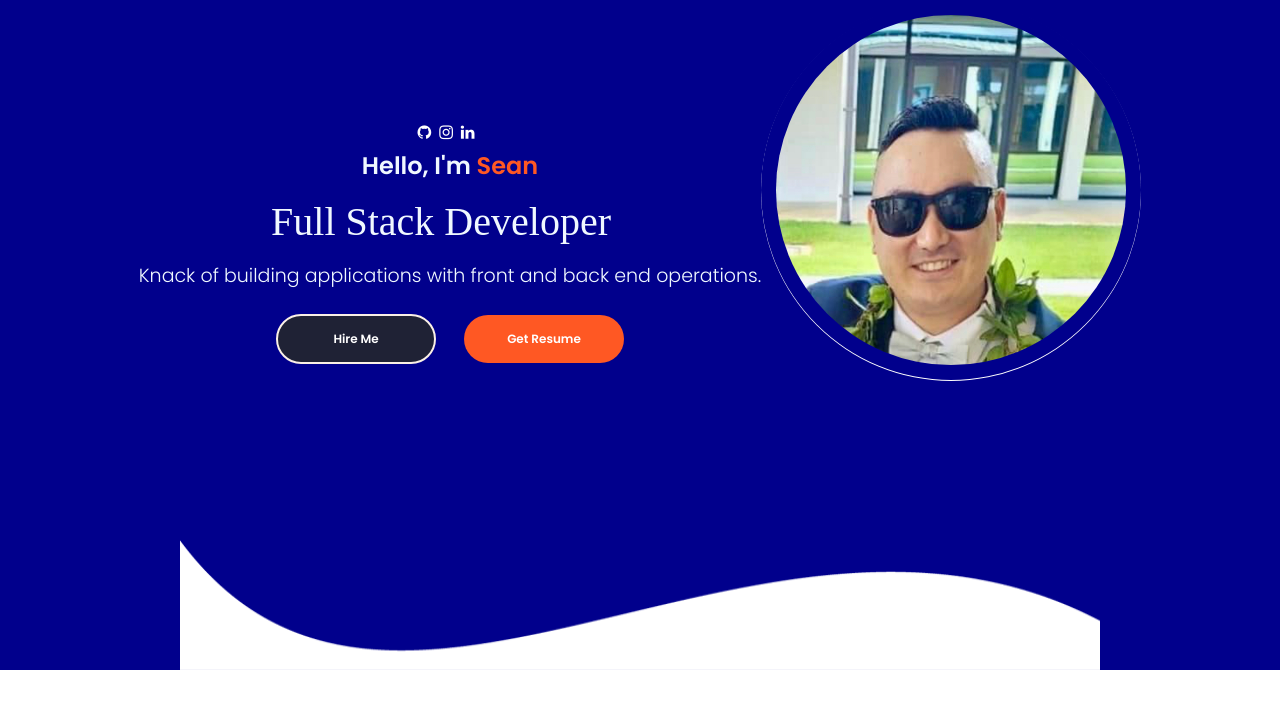
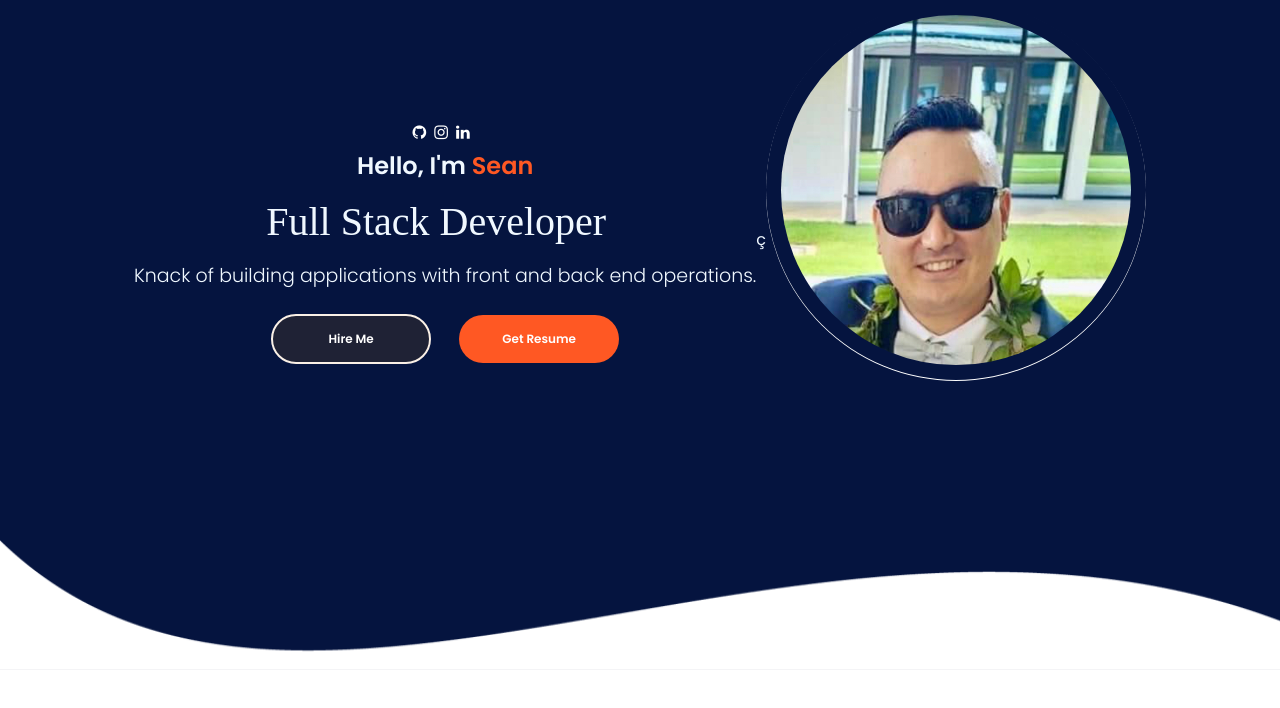
Before and after one commit to seanfitz34/Portfolio, a React (Create React App) app in the folder portfolio/: page / in a window 1280 px wide. Shown: the top 708 px of the page. Built offline with nearby package versions, Linux system fonts and the light colour scheme; a web font is replaced by a local one.

Commit message:
updating starter code

```diff
--- a/portfolio/src/PortfolioContainer/Home/Footer/Footer.css
+++ b/portfolio/src/PortfolioContainer/Home/Footer/Footer.css
@@ -8,7 +8,7 @@
 .footer-parent {
   width: 100%;
   height: 100%;
-  max-width: 920px;
+  max-width: 1920px;
 }
 .footer-parent img {
   max-width: 100%;
--- a/portfolio/src/PortfolioContainer/Home/Footer/Footer.js
+++ b/portfolio/src/PortfolioContainer/Home/Footer/Footer.js
@@ -7,7 +7,7 @@ export default function Footer() {
       <div className="footer-parent">
         <img
           src={require("../../../assets/Home/shape-bg.png")}
-          alt="No internet connection"
+          alt="no internet connection"
         />
       </div>
     </div>
--- a/portfolio/src/PortfolioContainer/Home/Home.js
+++ b/portfolio/src/PortfolioContainer/Home/Home.js
@@ -1,5 +1,5 @@
 import React from "react";
-import Profile from "./Profile";
+import Profile from "./Profile/Profile";
 import Footer from "./Footer/Footer";
 import "./Home.css";
 
--- a/portfolio/src/PortfolioContainer/Home/Profile.css
+++ b/portfolio/src/PortfolioContainer/Home/Profile/Profile.css
@@ -57,7 +57,7 @@
 .profile-picture-background {
   height: 92%;
   width: 92%;
-  background-image: url(../../assets/Home/profilephoto.jpg);
+  background-image: url(../../../assets/Home/profilephoto.jpg);
   background-size: cover;
   border-radius: 50%;
   background-repeat: no-repeat;
--- a/portfolio/src/PortfolioContainer/Home/Profile.js
+++ b/portfolio/src/PortfolioContainer/Home/Profile/Profile.js
@@ -63,7 +63,7 @@ export default function Profile() {
               <button className="btn highlighted-btn">Get Resume</button>
             </a>
           </div>
-        </div>
+        </div>ç
         <div className="profile-picture">
           <div className="profile-picture-background"></div>
         </div>
```
Also changed, not shown: portfolio/src/assets/Home/bg.jpg.
